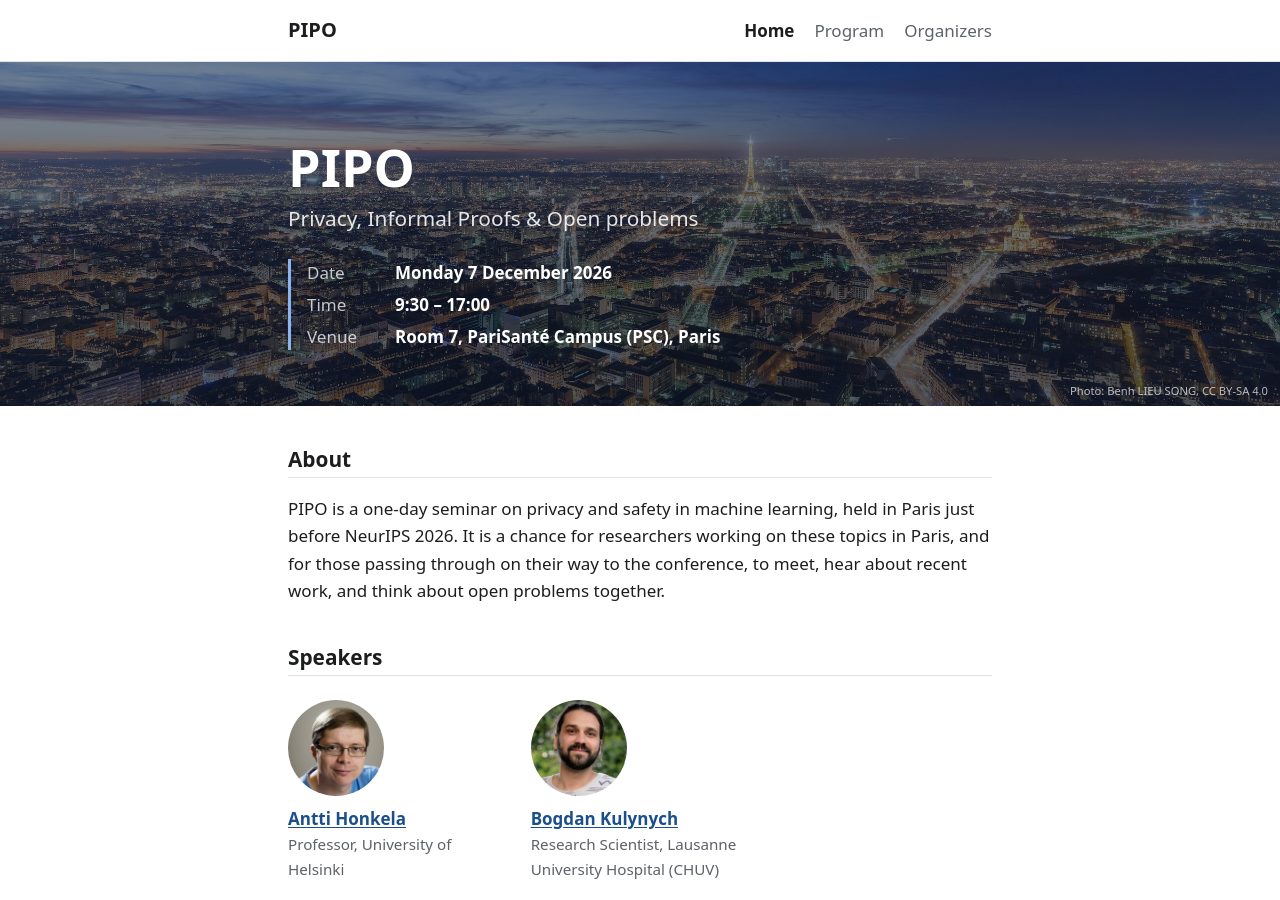
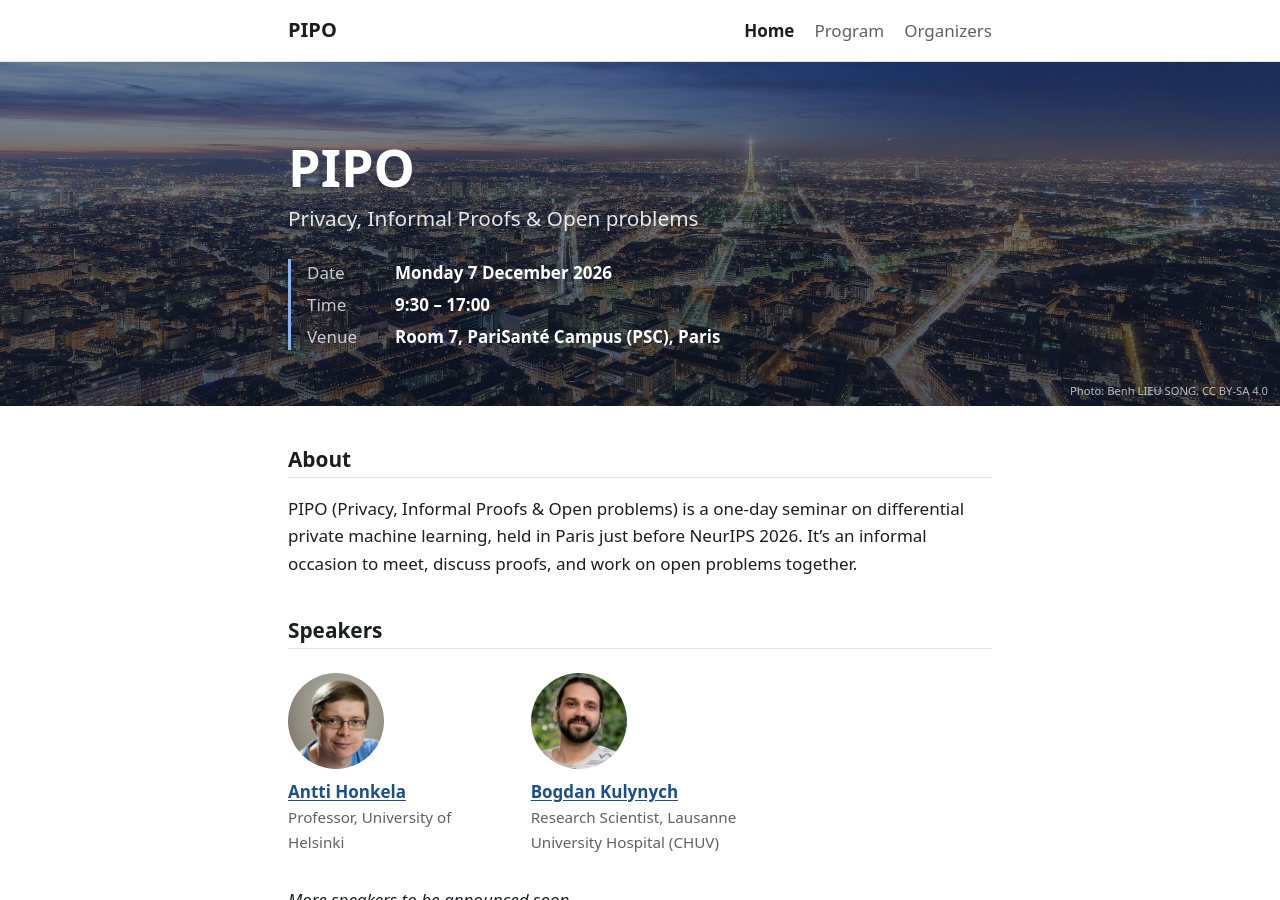
Before and after one commit to pipo-seminar/pipo-seminar.github.io, a Jekyll site: the page built from index.md, in a window 1280 px wide and 900 px high. Built offline with Jekyll 4.4.1, drawn with Linux system fonts in a browser that asks for light colours.

Commit message:
updated website presentation

```diff
--- a/index.md
+++ b/index.md
@@ -5,7 +5,8 @@ title: Home
 
 ## About
 
-PIPO is a one-day seminar on privacy and safety in machine learning, held in Paris just before NeurIPS 2026. It is a chance for researchers working on these topics in Paris, and for those passing through on their way to the conference, to meet, hear about recent work, and think about open problems together.
+PIPO (Privacy, Informal Proofs & Open problems) is a one-day seminar on differential private machine learning, held in Paris just before NeurIPS 2026. It's an informal occasion to meet, discuss proofs, and work on open problems together.
+
 
 ## Speakers
 
```
